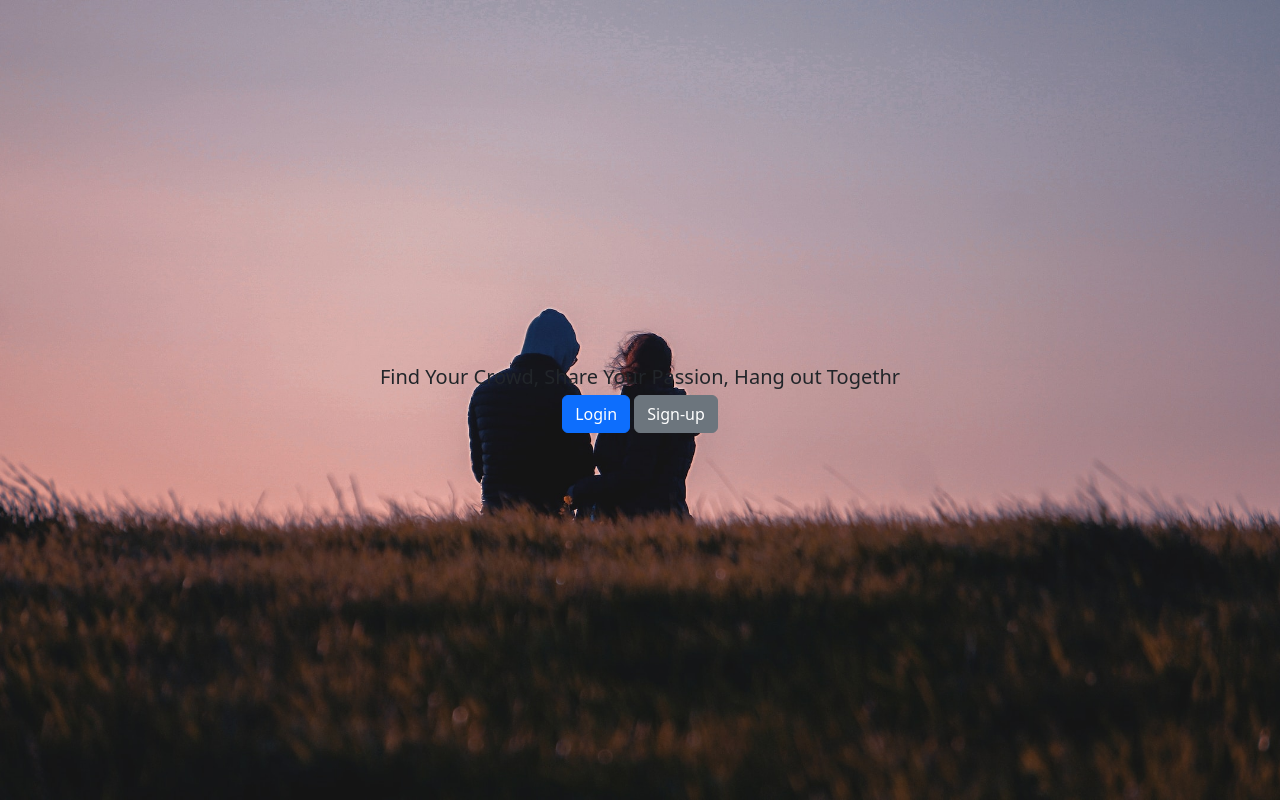
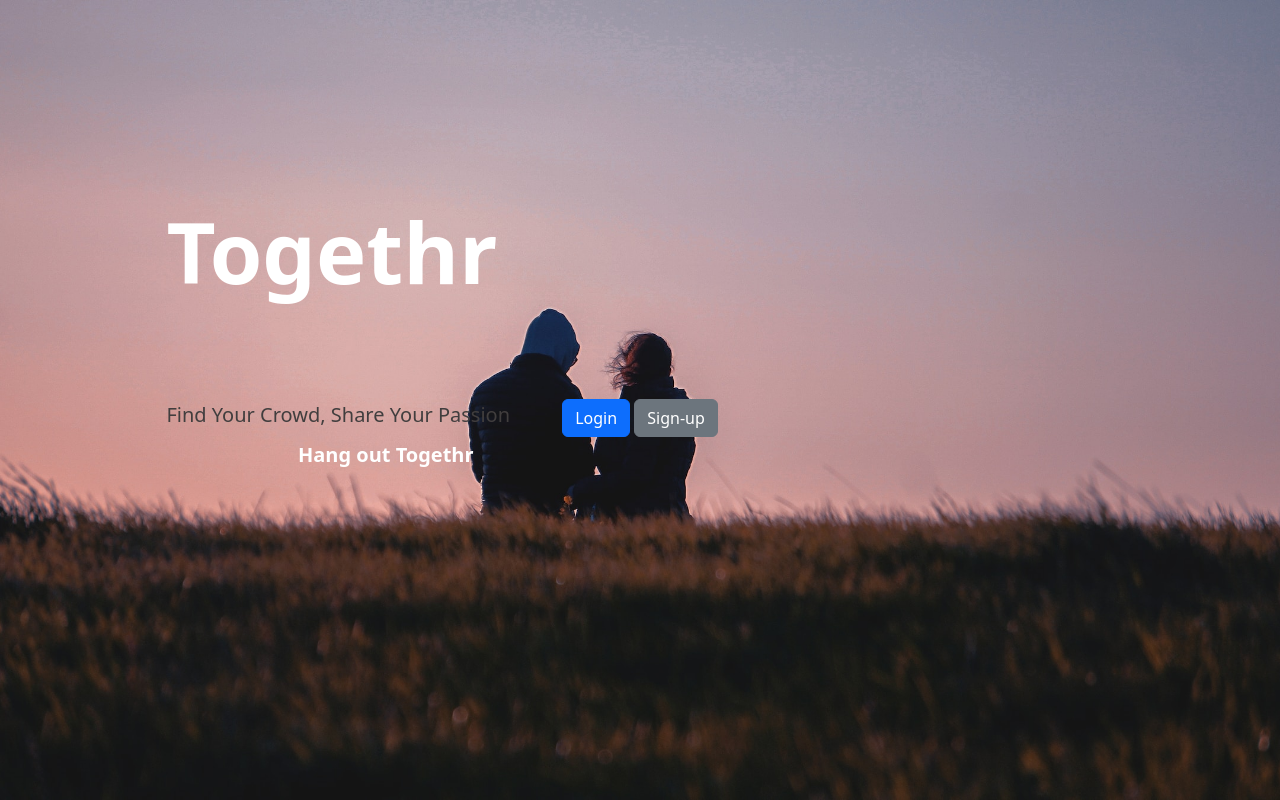
Before and after one commit to adrimsaav/togethr-app, a Django app: page / in a window 1280 px wide. Run offline with Django 4.2, Linux system fonts and the light colour scheme.

Commit message:
Update title/slogan formatting

```diff
--- a/togethr/main_app/static/css/style.css
+++ b/togethr/main_app/static/css/style.css
@@ -1,8 +1,8 @@
+/* Landing page styling */
 html, body {
     height: 100%;
     margin: 0;
 }
-
 
 .landing-page {
     background-image: url('/static/css/photos/base_background.jpg');
@@ -16,12 +16,13 @@ html, body {
     align-items: center;
 }
 
-
-
-.left-brand-logo img {
-    width: 415px;
-    height: 140px;
-    size: fixed;
+.togethr-text {
+    color: white;
+    font-weight: bold;
+    font-size: 85px;
+    position: absolute;
+    top: 25%;
+    left: 13%;
 }
 
 .slogan {
@@ -31,6 +32,27 @@ html, body {
     justify-content: center;
     height: 20px;
     margin: 5;
+}
+
+.left-slogan {
+    position: absolute;
+    top: 50%;
+    left: 13%;
+    color: rgb(65, 62, 62);
+}
+
+.right-slogan {
+    position: absolute;
+    top: 55%;
+    right: 63%;
+    color: white;
+    font-weight: bold;
+}
+
+.left-brand-logo img {
+    width: 415px;
+    height: 140px;
+    size: fixed;
 }
 
 body {
@@ -44,6 +66,8 @@ h1 {
     font-weight: bold;
 }
 
+
+/* Nav bar styling */
 .navbar-right {
     position: fixed;
     top: 50%;
--- a/togethr/main_app/templates/base.html
+++ b/togethr/main_app/templates/base.html
@@ -35,7 +35,11 @@
       {% else %}
         <div class="landing-page">
           <div class="logo-and-slogan">
-            <h1 class="slogan">Find Your Crowd, Share Your Passion, Hang out Togethr</h1>
+            <h1 class="togethr-text">Togethr</h1>
+            <p class="slogan">
+              <span class="left-slogan">Find Your Crowd, Share Your Passion</span>
+              <span class="right-slogan">Hang out Togethr</span>
+            </p>
           </div>
           <div class="base-buttons">
             <a href="{% url 'login' %}" class="btn btn-primary">Login</a>
```
